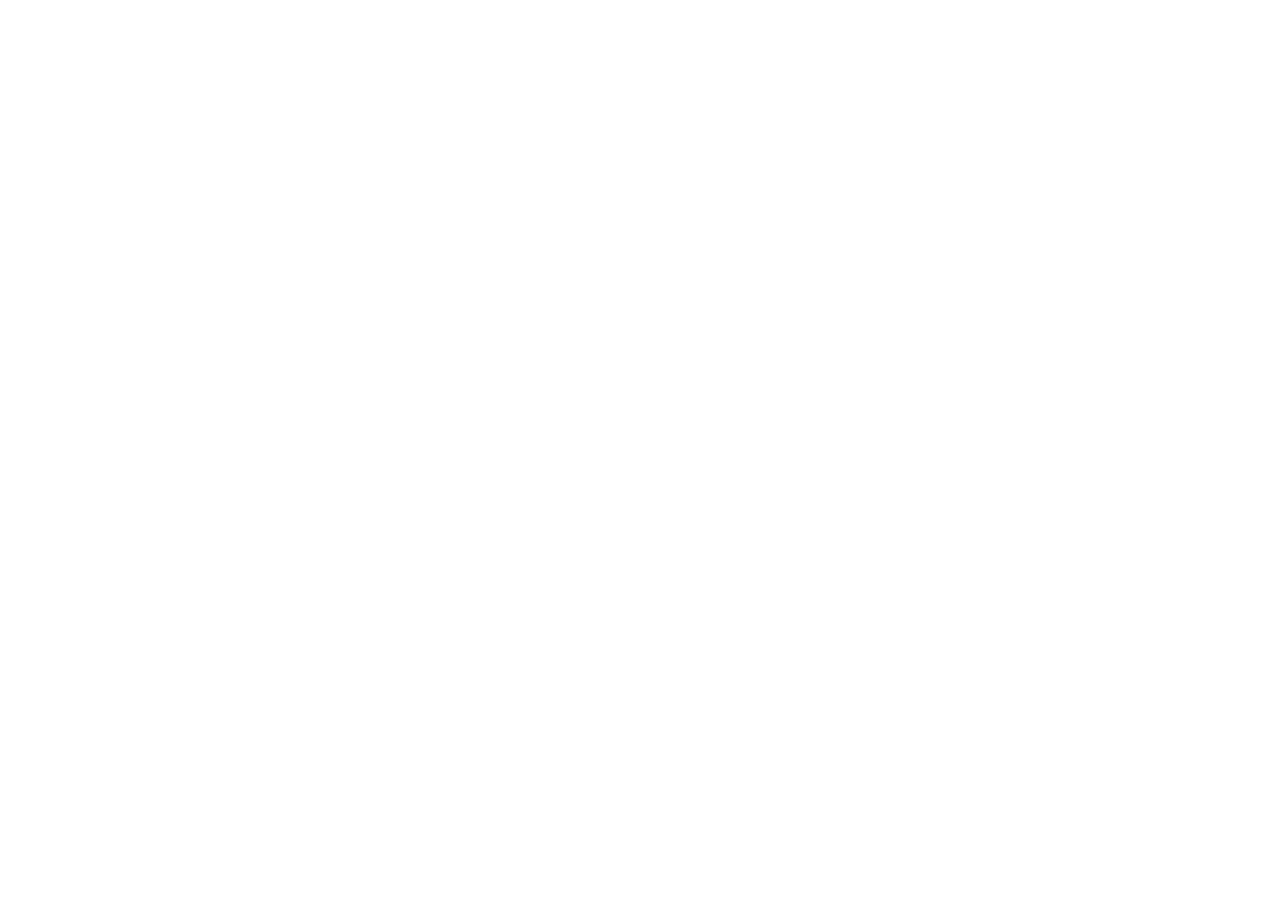
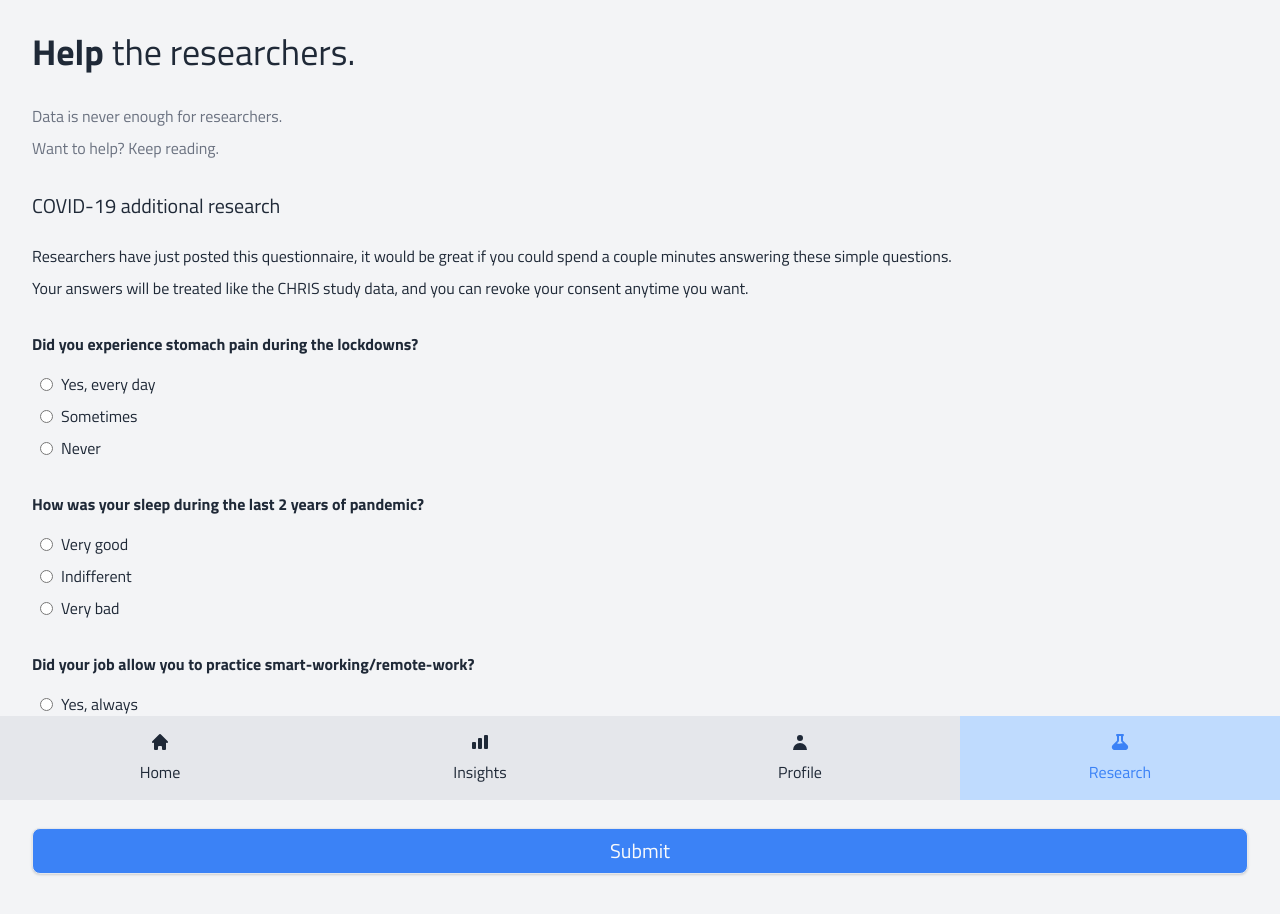
Before and after one commit to frikyfriky11/open-health, a Vue app: page /#/research in a window 1280 px wide. Before the commit this address had no page. Shown: the top 914 px of the page. Before the commit the page ends 800 px from the top, so only its background shows below. Built offline with nearby package versions, Linux system fonts and the light colour scheme.

Commit message:
Changed from About to Research

```diff
--- a/src/pages/About.vue
+++ /dev/null
@@ -1,6 +0,0 @@
-<template>
-  <h1>About</h1>
-</template>
-
-<script setup lang="ts">
-</script>
--- a/src/pages/Layout.vue
+++ b/src/pages/Layout.vue
@@ -19,13 +19,13 @@
 <script lang="ts" setup>
 import HomeIcon from '../components/icons/HomeIcon.vue';
 import ChartIcon from '../components/icons/ChartIcon.vue';
-import InfoIcon from '../components/icons/InfoIcon.vue';
+import BeakerIcon from '../components/icons/BeakerIcon.vue';
 import UserIcon from '../components/icons/UserIcon.vue';
 
 const navLinks = [
   { to: '/home', label: 'Home', icon: HomeIcon },
   { to: '/insights', label: 'Insights', icon: ChartIcon },
   { to: '/profile', label: 'Profile', icon: UserIcon },
-  { to: '/about', label: 'About', icon: InfoIcon },
+  { to: '/research', label: 'Research', icon: BeakerIcon },
 ];
 </script>
--- /dev/null
+++ b/src/pages/Research.vue
@@ -0,0 +1,72 @@
+<template>
+  <h1 class="text-4xl">
+    <strong>Help</strong> the researchers.
+  </h1>
+
+  <p class="mt-8 text-gray-500">Data is never enough for researchers.</p>
+  <p class="mt-2 text-gray-500">Want to help? Keep reading.</p>
+
+  <h2 class="mt-8 mb-6 text-xl">COVID-19 additional research</h2>
+  <p class="my-2">Researchers have just posted this questionnaire, it would be great if you could spend a couple minutes answering these simple questions.</p>
+  <p class="my-2">Your answers will be treated like the CHRIS study data, and you can revoke your consent anytime you want.</p>
+
+  <form class="mt-8" v-if="!submitted" @submit.prevent="submitForm">
+    <fieldset class="flex flex-col gap-2 mb-8" v-for="item in questionnaire">
+      <legend class="font-bold mb-4">{{ item.question }}</legend>
+
+      <template v-for="answer in item.answers">
+        <div class="flex items-center gap-2 mx-2">
+          <input :id="item.id + answer.id" :name="item.id" type="radio" :value="item.id + answer.id">
+          <label :for="item.id + answer.id">{{ answer.label }}</label>
+        </div>
+      </template>
+    </fieldset>
+
+    <input type="submit" value="Submit" class="mt-4 rounded-lg text-xl w-full border p-2 shadow bg-blue-500 text-gray-50">
+  </form>
+
+  <div v-else class="bg-green-500 text-gray-50 p-4 rounded-lg shadow mt-8">
+    <strong>Submitted!</strong>
+    <p>Thank you for helping us understand better the current situation.</p>
+  </div>
+</template>
+
+<script lang="ts" setup>
+import { ref } from 'vue';
+
+const submitted = ref(false)
+
+const questionnaire = [
+  {
+    id: 'q1',
+    question: 'Did you experience stomach pain during the lockdowns?',
+    answers: [
+      { id: 'a1', label: 'Yes, every day' },
+      { id: 'a2', label: 'Sometimes' },
+      { id: 'a3', label: 'Never' },
+    ]
+  },
+  {
+    id: 'q2',
+    question: 'How was your sleep during the last 2 years of pandemic?',
+    answers: [
+      { id: 'a1', label: 'Very good' },
+      { id: 'a2', label: 'Indifferent' },
+      { id: 'a3', label: 'Very bad' },
+    ]
+  },
+  {
+    id: 'q3',
+    question: 'Did your job allow you to practice smart-working/remote-work?',
+    answers: [
+      { id: 'a1', label: 'Yes, always' },
+      { id: 'a2', label: 'Only on certain days' },
+      { id: 'a3', label: 'Never' },
+    ]
+  },
+]
+
+function submitForm() {
+  submitted.value = true;
+}
+</script>
--- a/src/router/index.ts
+++ b/src/router/index.ts
@@ -14,7 +14,7 @@
         { path: 'profile/blood', component: () => import('../pages/ProfileBlood.vue') },
         { path: 'profile/glucose', component: () => import('../pages/ProfileGlucose.vue') },
         { path: 'profile/mood', component: () => import('../pages/ProfileMood.vue') },
-        { path: 'about', component: () => import('../pages/About.vue') },
+        { path: 'research', component: () => import('../pages/Research.vue') },
       ]
     },
   ]
```
